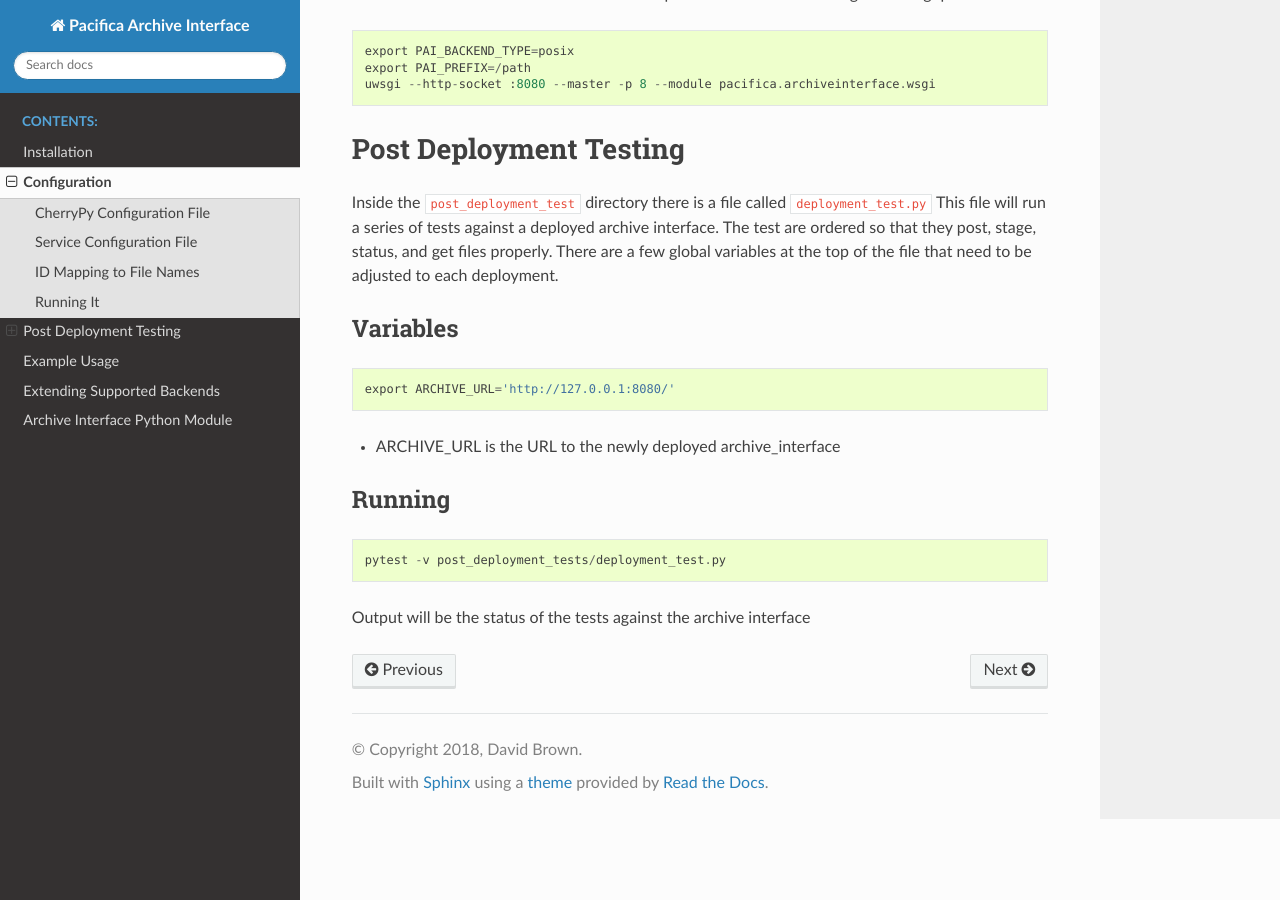
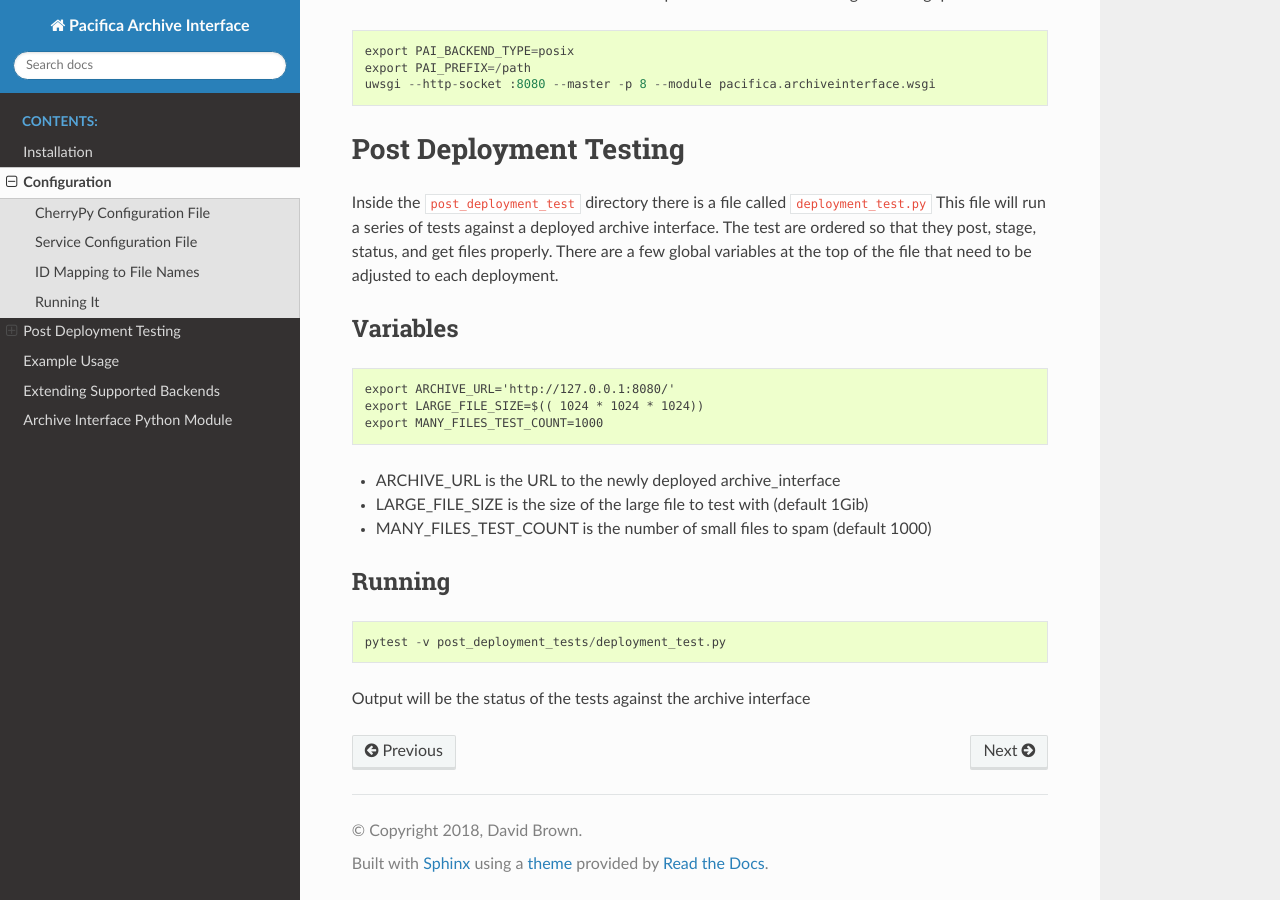
Before and after one commit to pacifica/pacifica-archiveinterface, a Sphinx documentation site: the page built from docs/configuration.md, in a window 1280 px wide and 900 px high, scrolled down 1562 px. Built offline with Sphinx 7.4.7 and the Read the Docs theme 2.0.0, drawn with Linux system fonts in a browser that asks for light colours.

````diff
--- a/docs/configuration.md
+++ b/docs/configuration.md
@@ -94,8 +94,12 @@ There are a few global variables at the top of the file that need to be adjusted
 
 ```
 export ARCHIVE_URL='http://127.0.0.1:8080/'
+export LARGE_FILE_SIZE=$(( 1024 * 1024 * 1024))
+export MANY_FILES_TEST_COUNT=1000
 ```
  - ARCHIVE_URL is the URL to the newly deployed archive_interface
+ - LARGE_FILE_SIZE is the size of the large file to test with (default 1Gib)
+ - MANY_FILES_TEST_COUNT is the number of small files to spam (default 1000)
 
 ## Running
 
````
Also changed, not shown: 1 other file.
